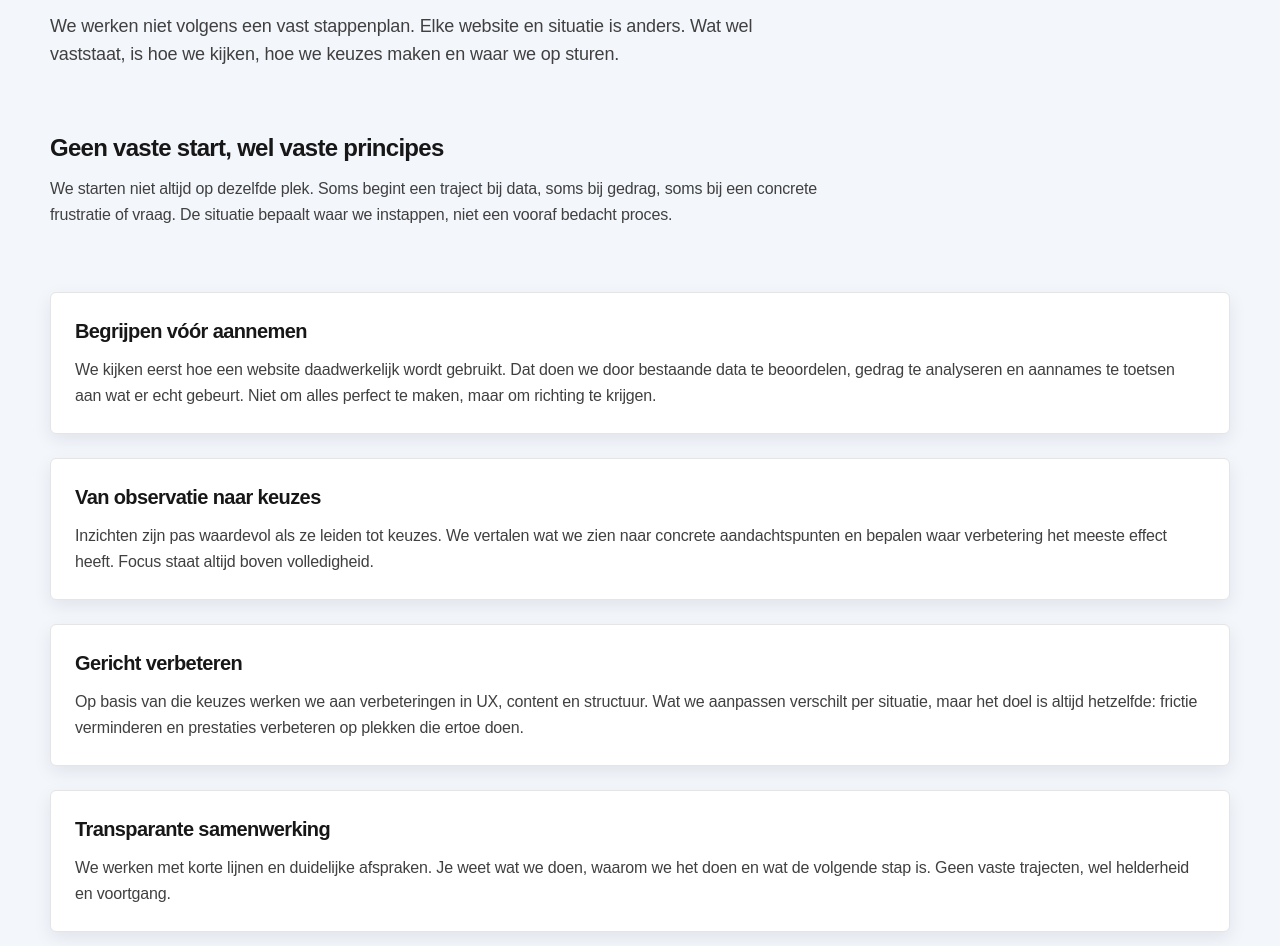
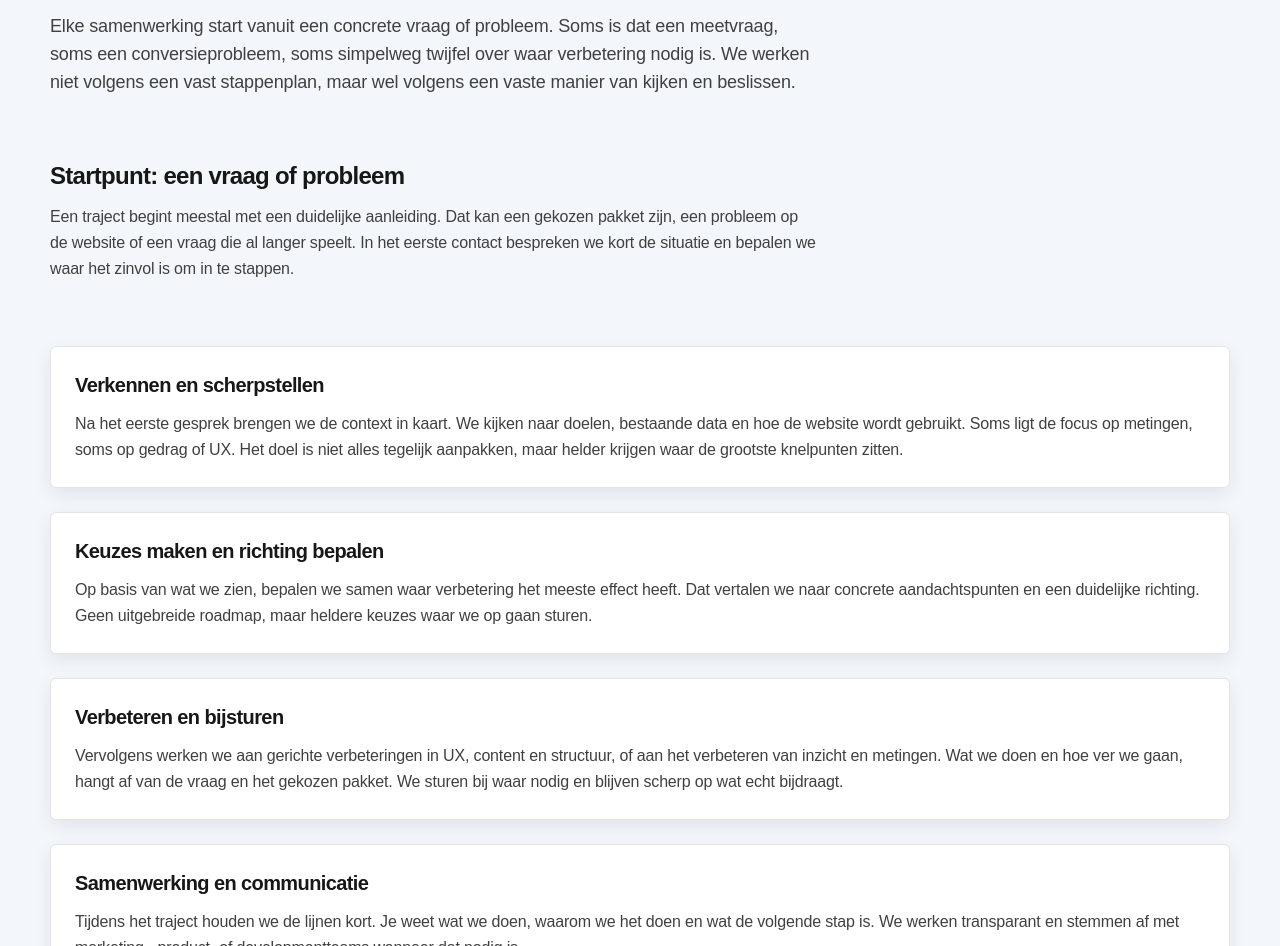
Before and after one commit to ProjectBibo/EcomMeasure3, a React (Vite) app: page /werkwijze in a window 1280 px wide. Shown: the part 246-1192 px from the top of the page. Built offline with nearby package versions, Linux system fonts and the light colour scheme.

Commit message:
Refine werkwijze content

```diff
--- a/src/pages/Werkwijze.jsx
+++ b/src/pages/Werkwijze.jsx
@@ -12,32 +12,32 @@ const copy = {
     hero: {
       title: "Zo werken wij",
       intro:
-        "We werken niet volgens een vast stappenplan. Elke website en situatie is anders. Wat wel vaststaat, is hoe we kijken, hoe we keuzes maken en waar we op sturen.",
+        "Elke samenwerking start vanuit een concrete vraag of probleem. Soms is dat een meetvraag, soms een conversieprobleem, soms simpelweg twijfel over waar verbetering nodig is. We werken niet volgens een vast stappenplan, maar wel volgens een vaste manier van kijken en beslissen.",
     },
     why: {
-      title: "Geen vaste start, wel vaste principes",
-      text: "We starten niet altijd op dezelfde plek. Soms begint een traject bij data, soms bij gedrag, soms bij een concrete frustratie of vraag. De situatie bepaalt waar we instappen, niet een vooraf bedacht proces.",
+      title: "Startpunt: een vraag of probleem",
+      text: "Een traject begint meestal met een duidelijke aanleiding. Dat kan een gekozen pakket zijn, een probleem op de website of een vraag die al langer speelt. In het eerste contact bespreken we kort de situatie en bepalen we waar het zinvol is om in te stappen.",
     },
     sections: [
       {
-        title: "Begrijpen vóór aannemen",
-        text: "We kijken eerst hoe een website daadwerkelijk wordt gebruikt. Dat doen we door bestaande data te beoordelen, gedrag te analyseren en aannames te toetsen aan wat er echt gebeurt. Niet om alles perfect te maken, maar om richting te krijgen.",
+        title: "Verkennen en scherpstellen",
+        text: "Na het eerste gesprek brengen we de context in kaart. We kijken naar doelen, bestaande data en hoe de website wordt gebruikt. Soms ligt de focus op metingen, soms op gedrag of UX. Het doel is niet alles tegelijk aanpakken, maar helder krijgen waar de grootste knelpunten zitten.",
       },
       {
-        title: "Van observatie naar keuzes",
-        text: "Inzichten zijn pas waardevol als ze leiden tot keuzes. We vertalen wat we zien naar concrete aandachtspunten en bepalen waar verbetering het meeste effect heeft. Focus staat altijd boven volledigheid.",
+        title: "Keuzes maken en richting bepalen",
+        text: "Op basis van wat we zien, bepalen we samen waar verbetering het meeste effect heeft. Dat vertalen we naar concrete aandachtspunten en een duidelijke richting. Geen uitgebreide roadmap, maar heldere keuzes waar we op gaan sturen.",
       },
       {
-        title: "Gericht verbeteren",
-        text: "Op basis van die keuzes werken we aan verbeteringen in UX, content en structuur. Wat we aanpassen verschilt per situatie, maar het doel is altijd hetzelfde: frictie verminderen en prestaties verbeteren op plekken die ertoe doen.",
+        title: "Verbeteren en bijsturen",
+        text: "Vervolgens werken we aan gerichte verbeteringen in UX, content en structuur, of aan het verbeteren van inzicht en metingen. Wat we doen en hoe ver we gaan, hangt af van de vraag en het gekozen pakket. We sturen bij waar nodig en blijven scherp op wat echt bijdraagt.",
       },
       {
-        title: "Transparante samenwerking",
-        text: "We werken met korte lijnen en duidelijke afspraken. Je weet wat we doen, waarom we het doen en wat de volgende stap is. Geen vaste trajecten, wel helderheid en voortgang.",
+        title: "Samenwerking en communicatie",
+        text: "Tijdens het traject houden we de lijnen kort. Je weet wat we doen, waarom we het doen en wat de volgende stap is. We werken transparant en stemmen af met marketing-, product- of developmentteams wanneer dat nodig is.",
       },
     ],
     cta: {
-      text: "Benieuwd hoe deze werkwijze eruitziet voor jouw website?\nPlan een gratis adviesgesprek en we kijken samen waar de grootste kansen liggen.",
+      text: "Benieuwd hoe dit er in de praktijk uitziet voor jouw website?\nPlan een gratis adviesgesprek en bespreek je vraag of situatie.",
       button: "Plan een gratis adviesgesprek",
     },
   },
@@ -49,32 +49,32 @@ const copy = {
     hero: {
       title: "Zo werken wij",
       intro:
-        "We werken niet volgens een vast stappenplan. Elke website en situatie is anders. Wat wel vaststaat, is hoe we kijken, hoe we keuzes maken en waar we op sturen.",
+        "Elke samenwerking start vanuit een concrete vraag of probleem. Soms is dat een meetvraag, soms een conversieprobleem, soms simpelweg twijfel over waar verbetering nodig is. We werken niet volgens een vast stappenplan, maar wel volgens een vaste manier van kijken en beslissen.",
     },
     why: {
-      title: "Geen vaste start, wel vaste principes",
-      text: "We starten niet altijd op dezelfde plek. Soms begint een traject bij data, soms bij gedrag, soms bij een concrete frustratie of vraag. De situatie bepaalt waar we instappen, niet een vooraf bedacht proces.",
+      title: "Startpunt: een vraag of probleem",
+      text: "Een traject begint meestal met een duidelijke aanleiding. Dat kan een gekozen pakket zijn, een probleem op de website of een vraag die al langer speelt. In het eerste contact bespreken we kort de situatie en bepalen we waar het zinvol is om in te stappen.",
     },
     sections: [
       {
-        title: "Begrijpen vóór aannemen",
-        text: "We kijken eerst hoe een website daadwerkelijk wordt gebruikt. Dat doen we door bestaande data te beoordelen, gedrag te analyseren en aannames te toetsen aan wat er echt gebeurt. Niet om alles perfect te maken, maar om richting te krijgen.",
+        title: "Verkennen en scherpstellen",
+        text: "Na het eerste gesprek brengen we de context in kaart. We kijken naar doelen, bestaande data en hoe de website wordt gebruikt. Soms ligt de focus op metingen, soms op gedrag of UX. Het doel is niet alles tegelijk aanpakken, maar helder krijgen waar de grootste knelpunten zitten.",
       },
       {
-        title: "Van observatie naar keuzes",
-        text: "Inzichten zijn pas waardevol als ze leiden tot keuzes. We vertalen wat we zien naar concrete aandachtspunten en bepalen waar verbetering het meeste effect heeft. Focus staat altijd boven volledigheid.",
+        title: "Keuzes maken en richting bepalen",
+        text: "Op basis van wat we zien, bepalen we samen waar verbetering het meeste effect heeft. Dat vertalen we naar concrete aandachtspunten en een duidelijke richting. Geen uitgebreide roadmap, maar heldere keuzes waar we op gaan sturen.",
       },
       {
-        title: "Gericht verbeteren",
-        text: "Op basis van die keuzes werken we aan verbeteringen in UX, content en structuur. Wat we aanpassen verschilt per situatie, maar het doel is altijd hetzelfde: frictie verminderen en prestaties verbeteren op plekken die ertoe doen.",
+        title: "Verbeteren en bijsturen",
+        text: "Vervolgens werken we aan gerichte verbeteringen in UX, content en structuur, of aan het verbeteren van inzicht en metingen. Wat we doen en hoe ver we gaan, hangt af van de vraag en het gekozen pakket. We sturen bij waar nodig en blijven scherp op wat echt bijdraagt.",
       },
       {
-        title: "Transparante samenwerking",
-        text: "We werken met korte lijnen en duidelijke afspraken. Je weet wat we doen, waarom we het doen en wat de volgende stap is. Geen vaste trajecten, wel helderheid en voortgang.",
+        title: "Samenwerking en communicatie",
+        text: "Tijdens het traject houden we de lijnen kort. Je weet wat we doen, waarom we het doen en wat de volgende stap is. We werken transparant en stemmen af met marketing-, product- of developmentteams wanneer dat nodig is.",
       },
     ],
     cta: {
-      text: "Benieuwd hoe deze werkwijze eruitziet voor jouw website?\nPlan een gratis adviesgesprek en we kijken samen waar de grootste kansen liggen.",
+      text: "Benieuwd hoe dit er in de praktijk uitziet voor jouw website?\nPlan een gratis adviesgesprek en bespreek je vraag of situatie.",
       button: "Plan een gratis adviesgesprek",
     },
   },
```
